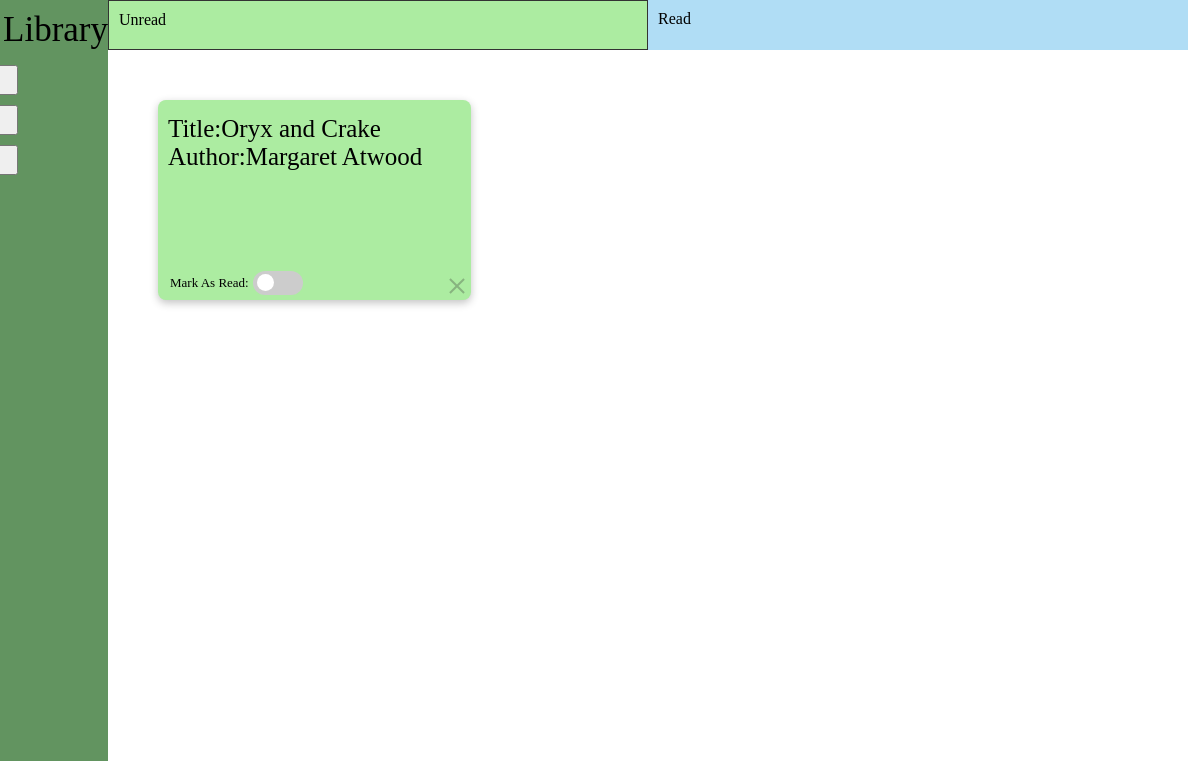
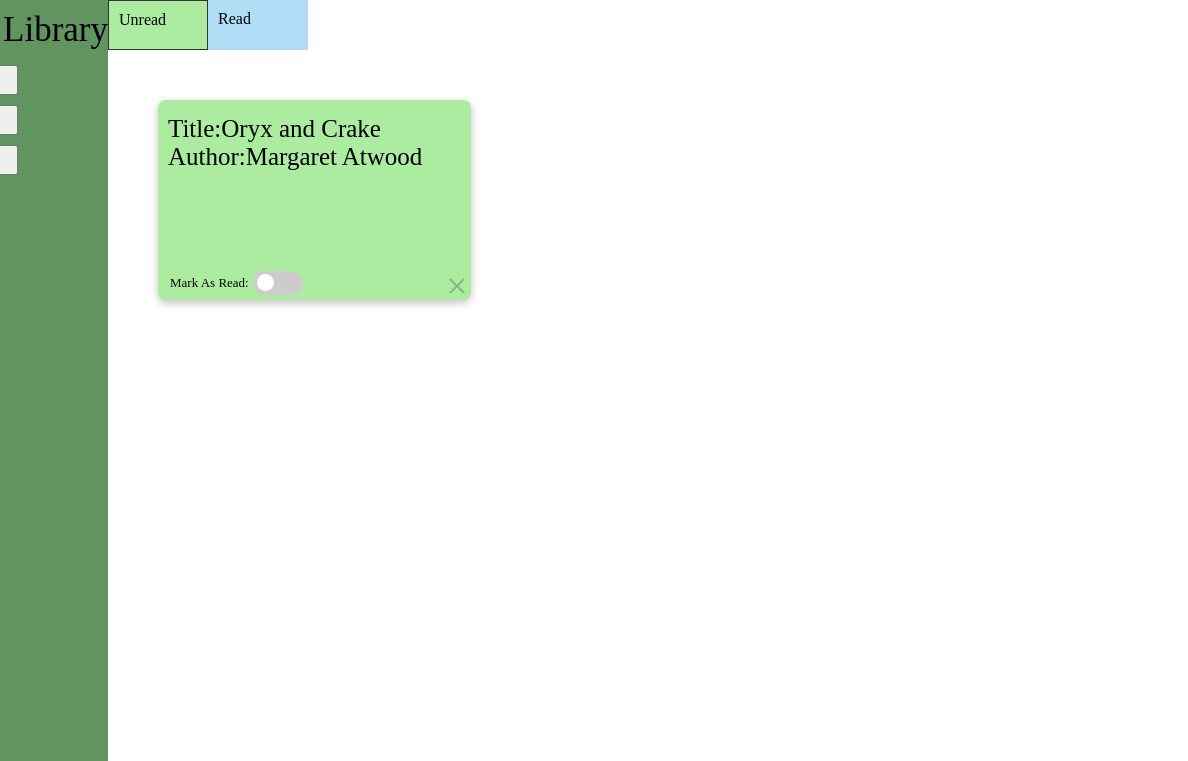
Before and after one commit to EricTGoto/Library, a website: page index.html in a window 1280 px wide. Shown: the top 761 px of the page, 92-1280 px from the left. Drawn offline with Linux system fonts and the light colour scheme; no server answers.

Commit message:
shrunk the tabs

```diff
--- a/library.css
+++ b/library.css
@@ -124,7 +124,8 @@ input {
     grid-column: 1 / 5;
 
     display: grid;
-    grid-template-columns: 1fr 1fr;
+    grid-template-columns: 100px 100px;
+    grid-auto-columns: 100px;
 }
 
 .library-container {
```
